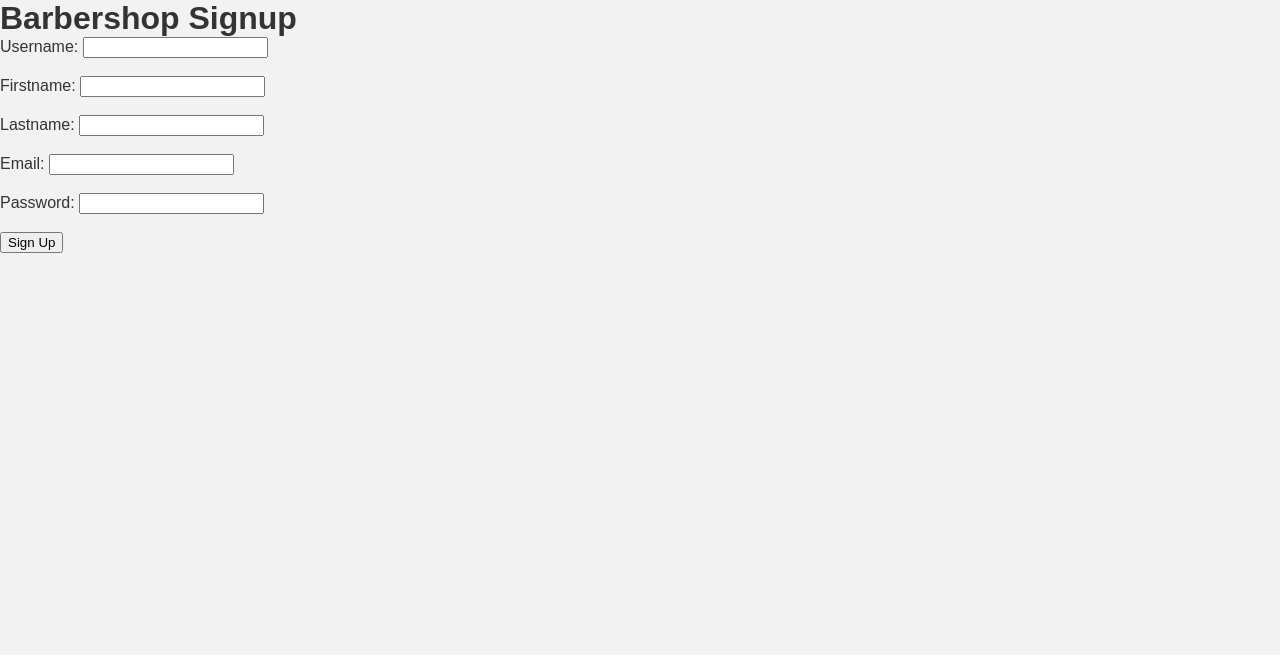
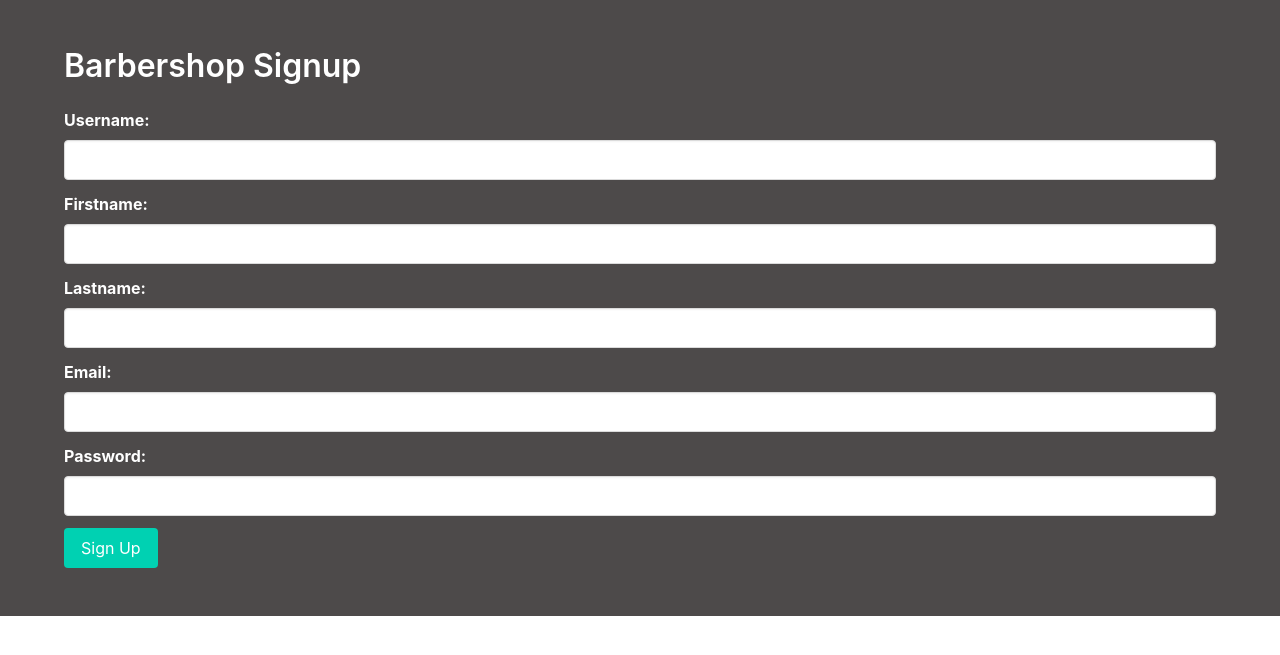
Before and after one commit to awisniew207/django-deploy, a Django app: page /signup/barber in a window 1280 px wide. Shown: the top 655 px of the page. Run offline with Django 4.2, Linux system fonts and the light colour scheme.

Commit message:
updated code for customer and barber sign up pages

```diff
--- a/LineUp/Barber/templates/Barber/barberSignUp.html
+++ b/LineUp/Barber/templates/Barber/barberSignUp.html
@@ -4,37 +4,70 @@
 <html>
 <head>
     <title>Barbershop Signup</title>
-    <link rel="stylesheet" type="text/css" href="{% static 'Barber/styles.css' %}">
+    <!--link rel="stylesheet" type="text/css" href="{% static 'Barber/styles.css' %}"-->
+    <link rel="stylesheet" href="https://cdn.jsdelivr.net/npm/bulma@0.9.2/css/bulma.min.css">
+    <style>
+        body {
+            background-color: #4d4a4a; /* Jet Black Background */
+        }
+    </style>
 </head>
 <body>
-  <h1>Barbershop Signup</h1>
+    <section class="section">
+        <div class="container">
+            <h1 class="title has-text-white">Barbershop Signup</h1>
 
-    <form method="post" action="{% url 'signup' %}">
+            <form method="post" action="{% url 'signup' %}" class="form">
                 {% csrf_token %}
-        <label for="username">Username:</label>
-        <input type="text" id="username" name="username" required><br><br>
+                <div class="field">
+                    <label class="label has-text-white" for="username">Username:</label>
+                    <div class="control">
+                        <input class="input" type="text" id="username" name="username" required>
+                    </div>
+                </div>
 
-        <label for="firstname">Firstname:</label>
-        <input type="text" id="firstname" name="firstname" required><br><br>
+                <div class="field">
+                    <label class="label has-text-white" for="firstname">Firstname:</label>
+                    <div class="control">
+                        <input class="input" type="text" id="firstname" name="firstname" required>
+                    </div>
+                </div>
 
-        <label for="lastname">Lastname:</label>
-        <input type="text" id="lastname" name="lastname" required><br><br>
+                <div class="field">
+                    <label class="label has-text-white" for="lastname">Lastname:</label>
+                    <div class="control">
+                        <input class="input" type="text" id="lastname" name="lastname" required>
+                    </div>
+                </div>
 
-        <label for="email">Email:</label>
-        <input type="email" id="email" name="email" required><br><br>
+                <div class="field">
+                    <label class="label has-text-white" for="email">Email:</label>
+                    <div class="control">
+                        <input class="input" type="email" id="email" name="email" required>
+                    </div>
+                </div>
 
-        <label for="password">Password:</label>
-        <input type="password" id="password" name="password" required><br><br>
+                <div class="field">
+                    <label class="label has-text-white" for="password">Password:</label>
+                    <div class="control">
+                        <input class="input" type="password" id="password" name="password" required>
+                    </div>
+                </div>
 
-        <button type="submit">Sign Up</button>
+                <div class="field">
+                    <div class="control">
+                        <button class="button is-primary" type="submit">Sign Up</button>
+                    </div>
+                </div>
             </form>
 
             <!-- Add this section to display error messages -->
             {% if error_message %}
-    <div class="error-message">
+            <div class="notification is-danger">
                 {{ error_message }}
             </div>
             {% endif %}
-
+        </div>
+    </section>
 </body>
 </html>
```
Also changed, not shown: LineUp/Barber/templates/Barber/customerSignUp.html (+48 -17 lines), db.sqlite3. Lines whose indentation alone changed are shown as unchanged.
